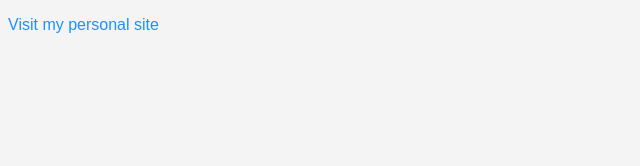
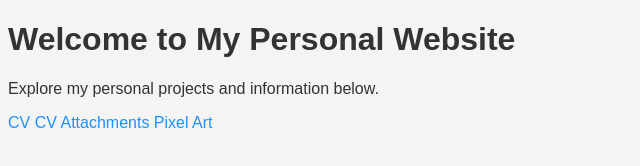
Before and after one commit to tchpv/attachments, a plain HTML site: page index.html in a window 1280 px wide. Shown: the whole page, without its empty margins (0-640 px from the left). Drawn offline with Linux system fonts and the light colour scheme.

Commit message:
Update index.html

```diff
--- a/index.html
+++ b/index.html
@@ -3,10 +3,19 @@
 <head>
     <meta charset="UTF-8">
     <meta name="viewport" content="width=device-width, initial-scale=1.0">
-    <title>Your Webpage Title</title>
+    <title>Welcome to My Personal Website</title>
     <link rel="stylesheet" href="styles.css">
 </head>
 <body>
-    <p><a href="personal/">Visit my personal site</a></p>
+    <div class="container">
+        <h1>Welcome to My Personal Website</h1>
+        <p>Explore my personal projects and information below.</p>
+
+        <div class="links">
+            <a href="personal/cv/">CV</a>
+            <a href="personal/cv/attachments/">CV Attachments</a>
+            <a href="personal/pixel/">Pixel Art</a>
+        </div>
+    </div>
 </body>
 </html>
```
